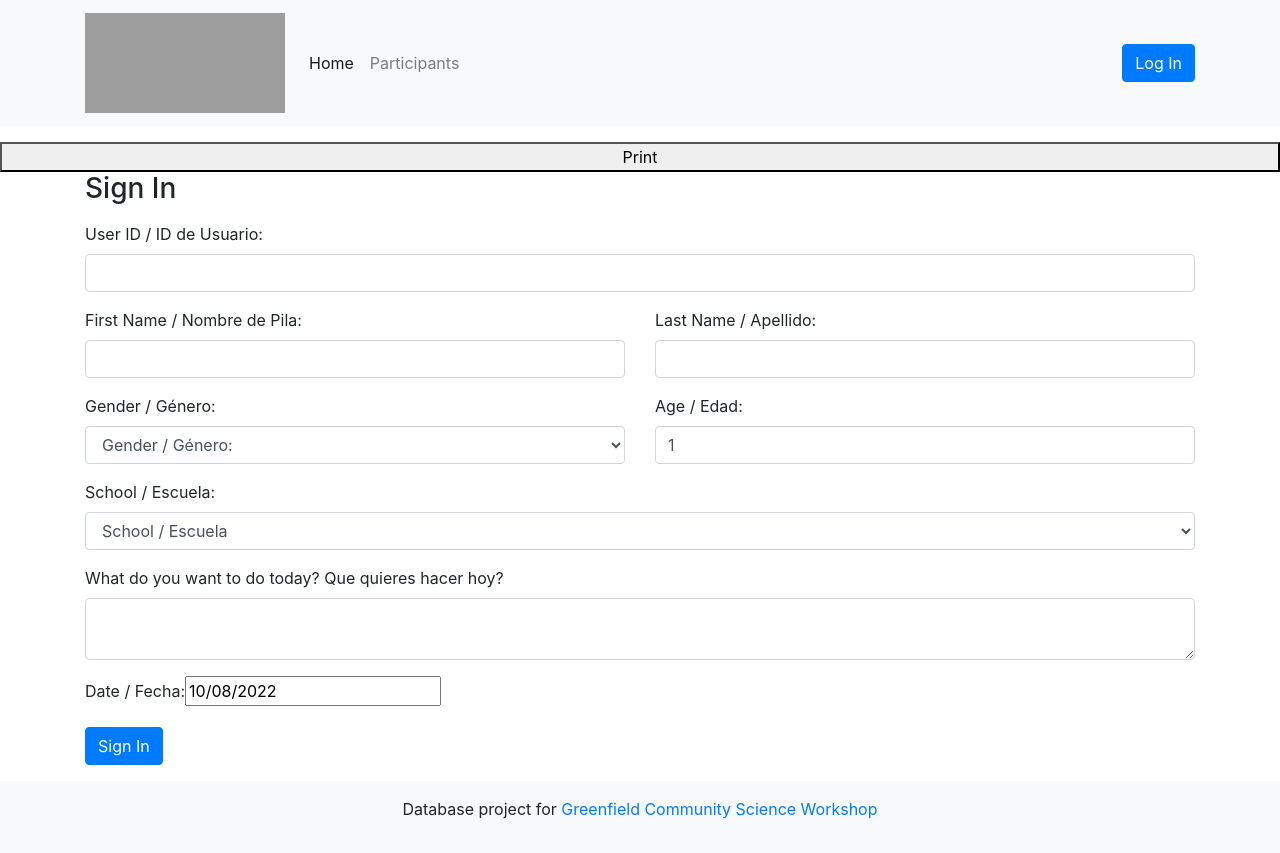
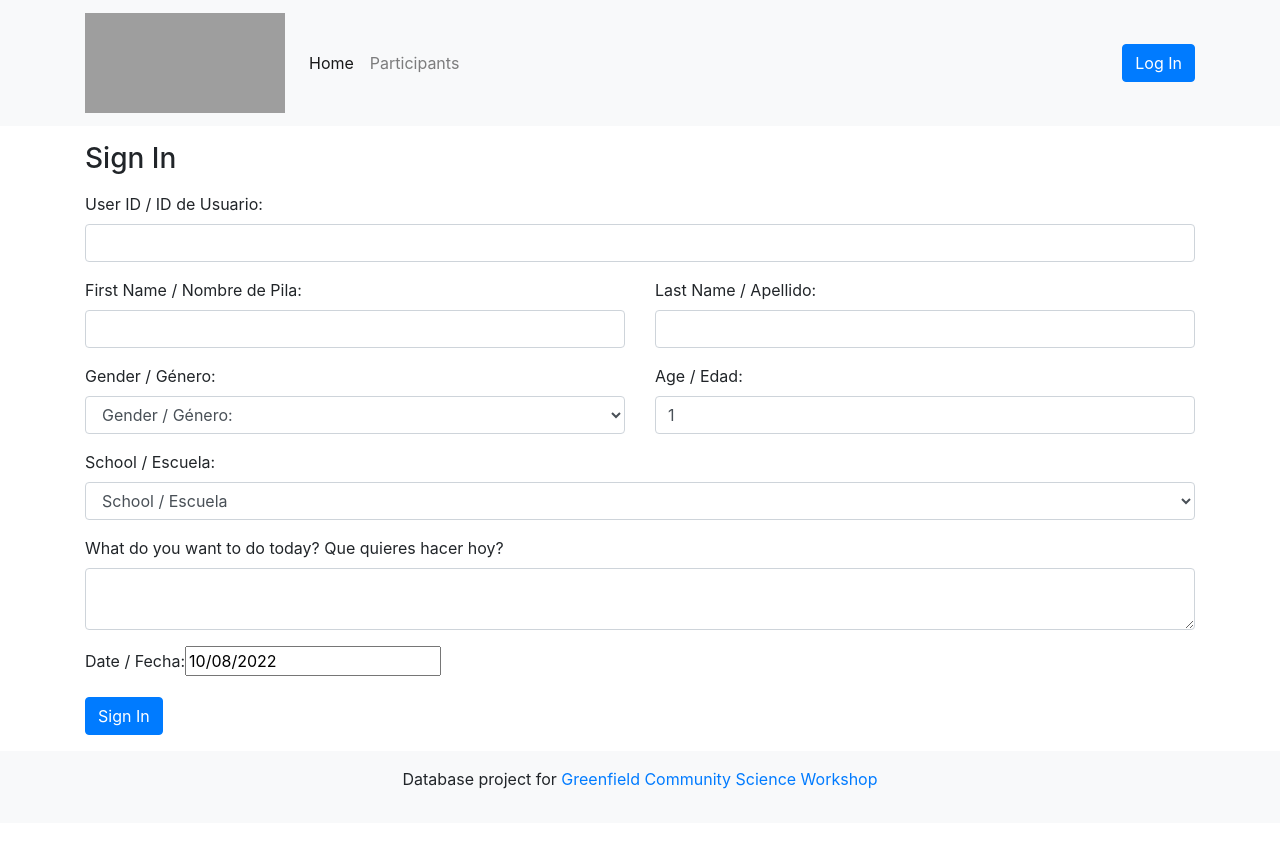
Before and after one commit to YukiOkamoto0206/gcsw-frontend, a React (Create React App) app: page / in a window 1280 px wide. After the commit the page ends 823 px from the top, so only its background shows below. Built offline with nearby package versions, Linux system fonts and the light colour scheme; grey boxes are pictures that could not be loaded.

Commit message:
print button

```diff
--- a/src/App.js
+++ b/src/App.js
@@ -15,21 +15,21 @@ import ReactToPrint from "react-to-print";
 
 const App = () => {
   const { isLoading } = useAuth0();
-  const componentRef = useRef()
-  const handlePrint = () => {
-    window.print()
-  }
+  // const componentRef = useRef()
+  // const handlePrint = () => {
+  //   window.print()
+  // }
   if (isLoading) {
     return <Loading />;
   }
   return (
-      <div id="app" className="d-flex flex-column h-100" handlePrint={handlePrint}>
+      <div id="app" className="d-flex flex-column h-100">
 
         <NavBar />
-        <ReactToPrint
-        trigger={() => <button> Print </button>}
+        {/* <ReactToPrint
+        trigger={() => <button className="btn btn-primary btn-block"> Print </button>}
         content = {() => componentRef.content}/>
-        <div ref = {componentRef}>
+        <div ref = {componentRef}> */}
 
           <div className="container flex-grow-1">
 
@@ -41,7 +41,7 @@ const App = () => {
               </Route>
             </Routes>
           </div>
-        </div>
+        {/* </div> */}
         <Footer />
       </div>
 
```
